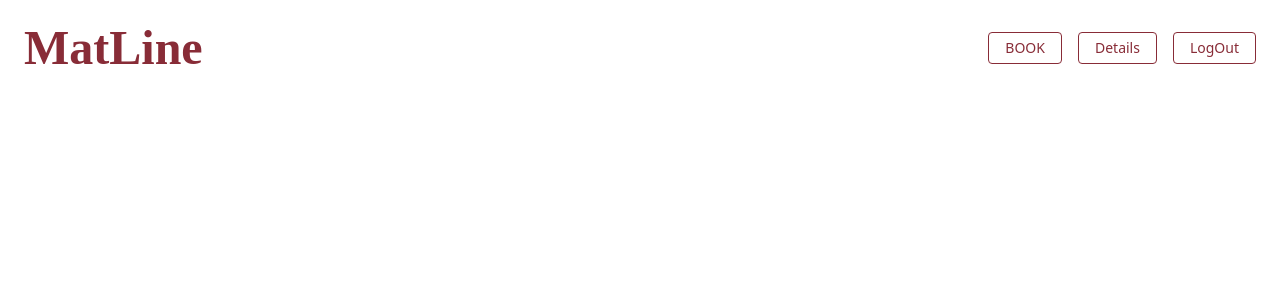
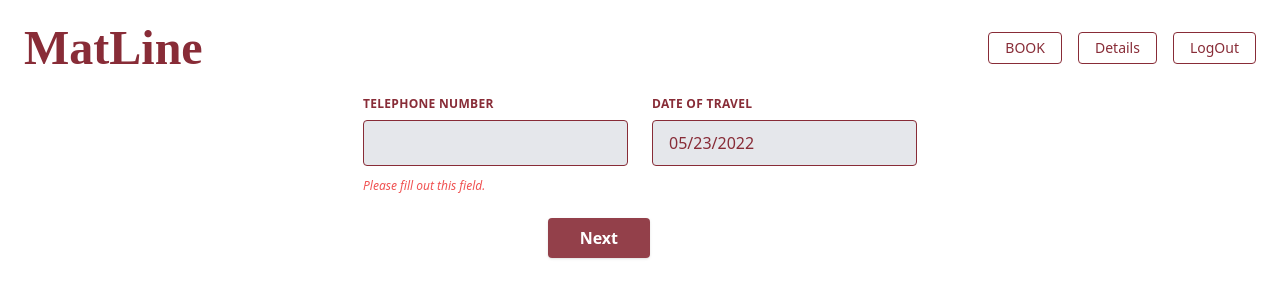
Before and after one commit to annomao/matline, a React (Create React App) app: page /dashboard in a window 1280 px wide. Shown: the top 300 px of the page. Built offline with nearby package versions, Linux system fonts and the light colour scheme; no server answers; the database is empty; sample sign-in values are in the browser's storage.

Commit message:
add booking form inputs

```diff
--- a/package.json
+++ b/package.json
@@ -7,7 +7,9 @@
     "@testing-library/react": "^13.2.0",
     "@testing-library/user-event": "^13.5.0",
     "firebase": "^9.8.1",
+    "flowbite": "^1.4.7",
     "react": "^18.1.0",
+    "react-datepicker": "^4.8.0",
     "react-dom": "^18.1.0",
     "react-firebase-hooks": "^5.0.3",
     "react-icons": "^4.3.1",
--- a/src/components/dashboard/BookingPage.js
+++ b/src/components/dashboard/BookingPage.js
@@ -0,0 +1,48 @@
+import React,{useState} from "react";
+import DatePicker from "react-datepicker";
+import addDays from 'date-fns/addDays'
+import "react-datepicker/dist/react-datepicker.css";
+
+const BookingPage = () => {
+  const [startDate, setStartDate] = useState(new Date());
+
+  return(
+    <section>
+      <div className="flex justify-center">
+        <form>
+        <div className="flex flex-wrap -mx-3 mb-6">
+          <div className="w-full md:w-1/2 px-3 mb-6 md:mb-0">
+            <label className="block uppercase tracking-wide text-app-maroon text-xs font-bold mb-2">
+              Telephone Number
+            </label>
+            <input className="appearance-none block w-full bg-gray-200 text-app-maroon border border-app-maroon rounded py-3 px-4 mb-3 leading-tight focus:outline-none focus:bg-white" type="tel"/>
+            <p className="text-red-500 text-xs italic">Please fill out this field.</p>
+          </div>
+          <div className="w-full md:w-1/2 px-3">
+            <label className="block uppercase tracking-wide text-app-maroon text-xs font-bold mb-2">
+              Date of Travel
+            </label>
+            <DatePicker
+            className="appearance-none block w-full bg-gray-200 text-app-maroon border border-app-maroon rounded py-3 px-4 mb-3 leading-tight focus:outline-none focus:bg-white"
+            selected={startDate}
+            onChange={(date) => setStartDate(date)}
+            minDate={new Date()}
+            maxDate={addDays(new Date(), 5)}
+            />
+          </div>
+        </div>
+        <div className="md:flex md:items-center">
+          <div className="md:w-1/3"></div>
+          <div className="md:w-2/3">
+            <button className="shadow bg-app-maroon/90 hover:bg-app-maroon focus:shadow-outline focus:outline-none text-white font-bold py-2 px-8 rounded" type="button">
+            Next
+            </button>
+          </div>
+        </div>
+        </form>
+      </div>
+    </section>
+  )
+}
+
+export default BookingPage
--- a/src/components/dashboard/DashBoard.js
+++ b/src/components/dashboard/DashBoard.js
@@ -4,6 +4,7 @@ import { useNavigate } from "react-router-dom";
 import { auth, db, logout } from "../../firebase";
 import { query, collection, getDocs, where } from "firebase/firestore";
 import DashHeader from "./DashHeader";
+import BookingPage from "./BookingPage";
 
 const DashBoard = ()=>{
   const [user, loading, error] = useAuthState(auth);
@@ -24,10 +25,13 @@ const DashBoard = ()=>{
     if (loading) return;
     if (!user) return navigate("/login");
     fetchUserName();
-  }, [user, loading,navigate, fetchUserName]);
+  }, [user, loading,navigate]);
 
   return(
+    <>
     <DashHeader logout={logout}/>
+    <BookingPage/>
+    </>
   )
 }
 
--- a/src/index.js
+++ b/src/index.js
@@ -1,6 +1,7 @@
 import React from 'react';
 import ReactDOM from 'react-dom/client';
 import { BrowserRouter } from 'react-router-dom';
+import 'flowbite';
 import './index.css';
 import App from './App';
 import reportWebVitals from './reportWebVitals';
--- a/tailwind.config.js
+++ b/tailwind.config.js
@@ -1,6 +1,8 @@
 module.exports = {
   content: [
     "./src/**/*.{js,jsx,ts,tsx}",
+    "./node_modules/flowbite/**/*.js"
+
   ],
   theme: {
     extend: {
@@ -13,5 +15,7 @@ module.exports = {
       },
     },
   },
-  plugins: [],
+  plugins: [
+    require('flowbite/plugin')
+  ],
 }
```
Also changed, not shown: 1 other file (tests, documents, lock files or other folders).
